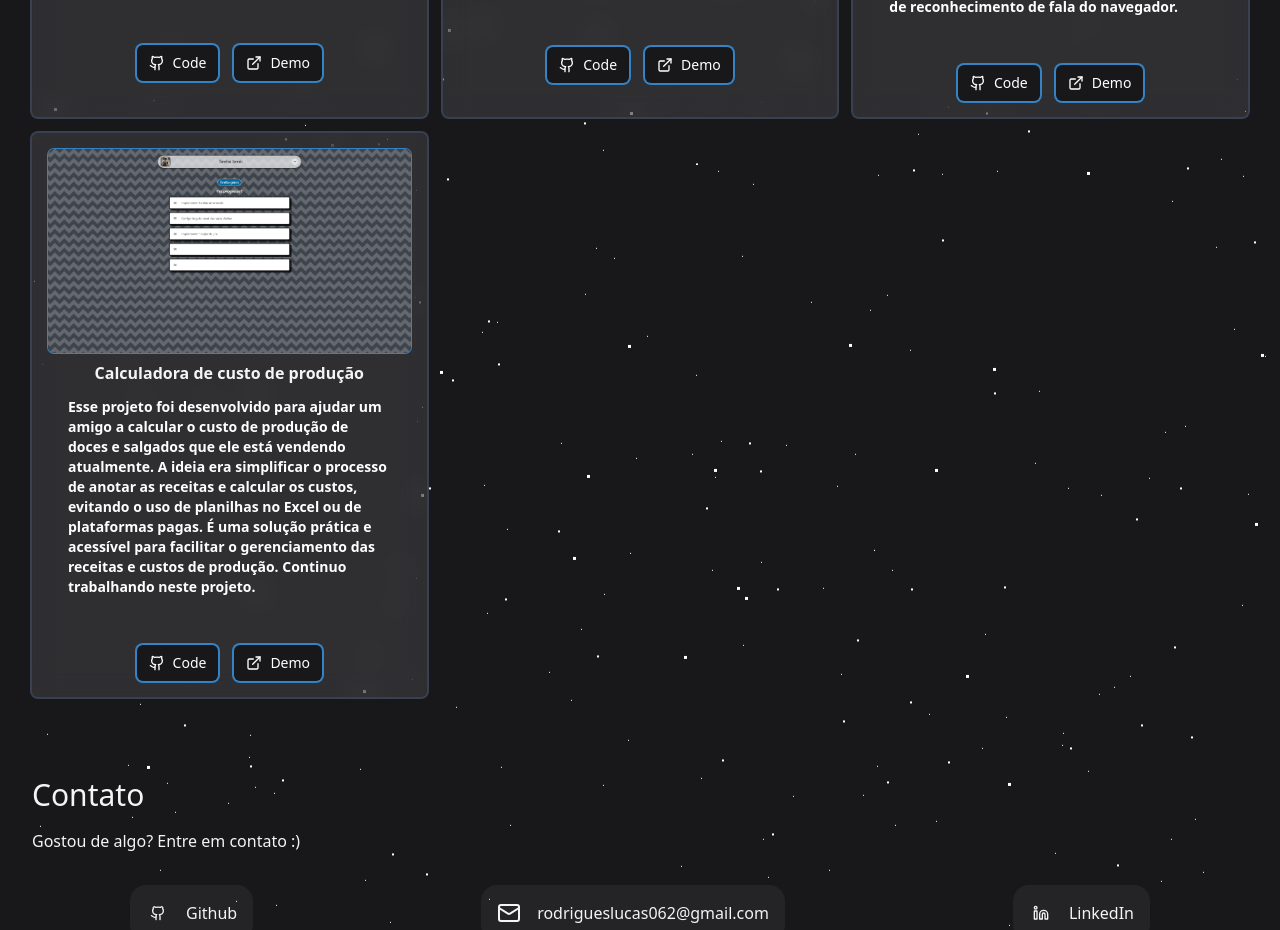
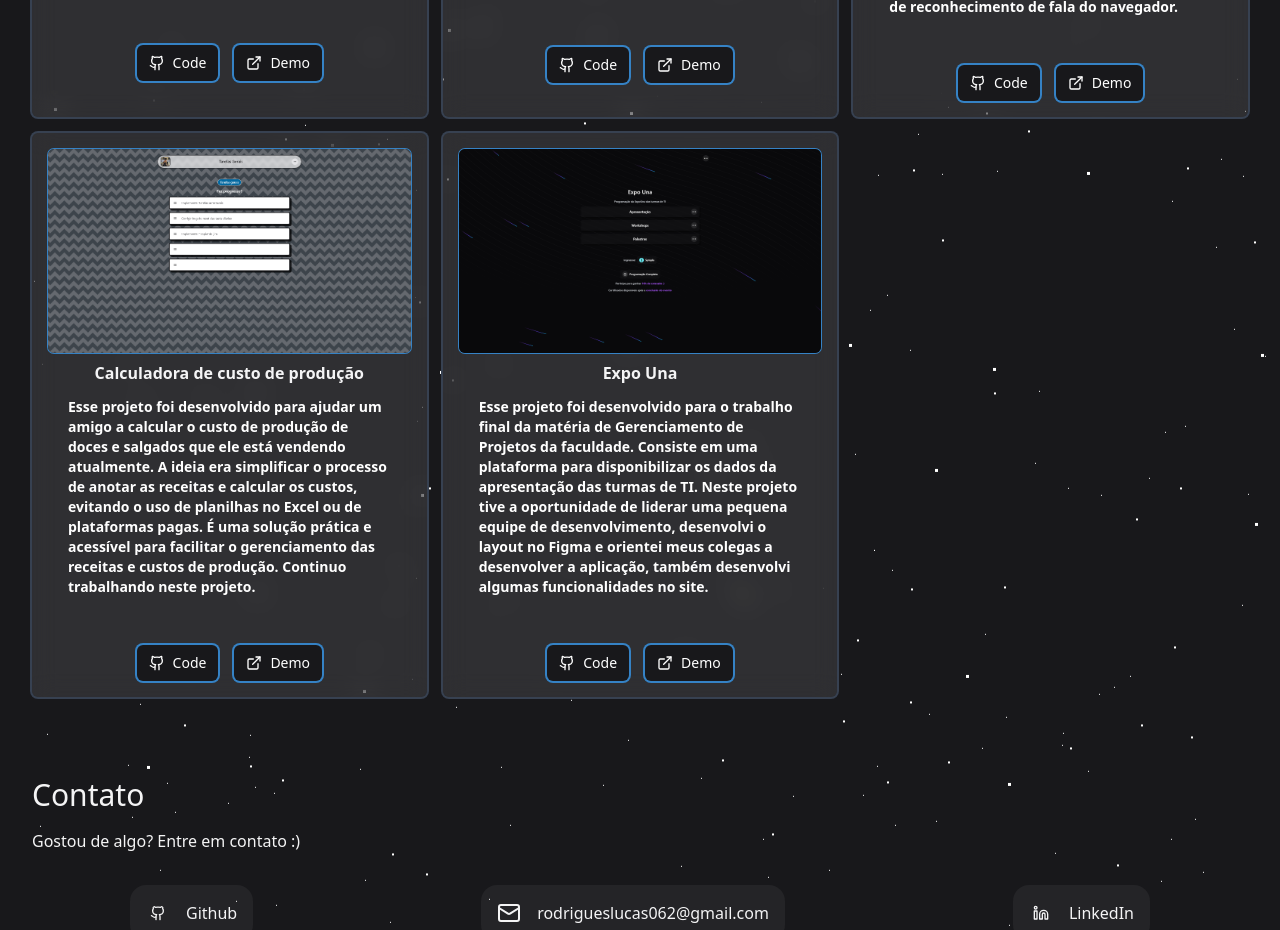
Before and after one commit to rodrigueslucas062/portfolio, a Next.js app: page / in a window 1280 px wide. Shown: the part 2300-3230 px from the top of the page. Built offline with nearby package versions, Linux system fonts and the light colour scheme.

Commit message:
✏️ Fix image name import

```diff
--- a/src/components/projetos/projetos.js
+++ b/src/components/projetos/projetos.js
@@ -3,6 +3,7 @@ import Image from "next/image";
 import Spotify from "../../../public/images/Spotify.png";
 import Todo from "../../../public/images/Todo.png";
 import Jva from "../../../public/images/Jva.png";
+import ExpUna from '../../../public/images/Expouna.png'
 import { ExternalLink, Github, X } from "lucide-react";
 import Link from "next/link";
 import * as Dialog from "@radix-ui/react-dialog";
@@ -66,6 +67,19 @@ const informacoes = [
       "Esse projeto foi desenvolvido para ajudar um amigo a calcular o custo de produção de doces e salgados que ele está vendendo atualmente. A ideia era simplificar o processo de anotar as receitas e calcular os custos, evitando o uso de planilhas no Excel ou de plataformas pagas. É uma solução prática e acessível para facilitar o gerenciamento das receitas e custos de produção.",
     tecnologias: ["Next.js", "JavaScript", "Tailwind", "Localstorage"],
     libs: ["Radix-ui", "Sonner", "Lucid-react"],
+  },
+  {
+    code: "https://github.com/rodrigueslucas062/exp-una",
+    demo: "https://exp-una.vercel.app/",
+    imagemSrc: ExpUna,
+    imagemAlt: "Imagem do projeto",
+    titulo: "Expo Una",
+    descricao:
+      "Esse projeto foi desenvolvido para o trabalho final da matéria de Gerenciamento de Projetos da faculdade. Consiste em uma plataforma para disponibilizar os dados da apresentação das turmas de TI. Neste projeto tive a oportunidade de liderar uma pequena equipe de desenvolvimento, desenvolvi o layout no Figma e orientei meus colegas a desenvolver a aplicação, também desenvolvi algumas funcionalidades no site.",
+    descricao_modal:
+      "Esse projeto foi desenvolvido para o trabalho final da matéria de Gerenciamento de Projetos da faculdade. Consiste em uma plataforma para disponibilizar os dados da apresentação das turmas de TI. Neste projeto tive a oportunidade de liderar uma pequena equipe de desenvolvimento, desenvolvi o layout no Figma e orientei meus colegas a desenvolver a aplicação, também desenvolvi algumas funcionalidades no site.",
+    tecnologias: ["Next.js", "JavaScript", "Figma"],
+    libs: ["Radix-ui", "Sonner", "Lucid-react", "Aceternity UI", 'Framer Motion'],
   },
 ];
 
```
